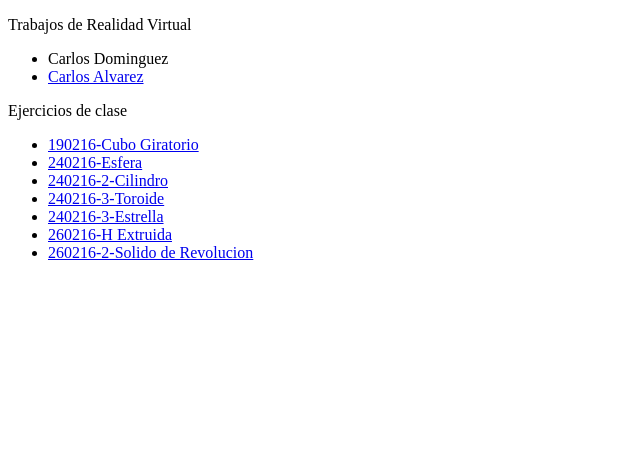
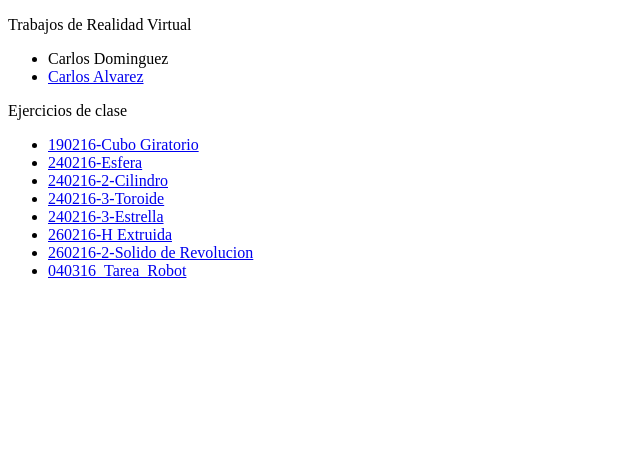
Before and after one commit to CarlosMDC/CarlosMDC.github.io, a plain HTML site: page rv/index.html in a window 1280 px wide. Shown: the whole page, without its empty margins (0-640 px from the left). Drawn offline with Linux system fonts and the light colour scheme.

Commit message:
Update index.html

```diff
--- a/rv/index.html
+++ b/rv/index.html
@@ -21,6 +21,8 @@
   <li><a href="http://CarlosMDC.github.io/rv/240216-4.html">240216-3-Estrella</a></li>
   <li><a href="http://CarlosMDC.github.io/rv/260216-2.html">260216-H Extruida</a></li>
   <li><a href="http://CarlosMDC.github.io/rv/260216-4.html">260216-2-Solido de Revolucion</a></li>
+  <li><a href="http://CarlosMDC.github.io/rv/040316_Tarea_Robot.html">040316_Tarea_Robot</a></li>
+
 
 </ul>
 <canvas>
```
